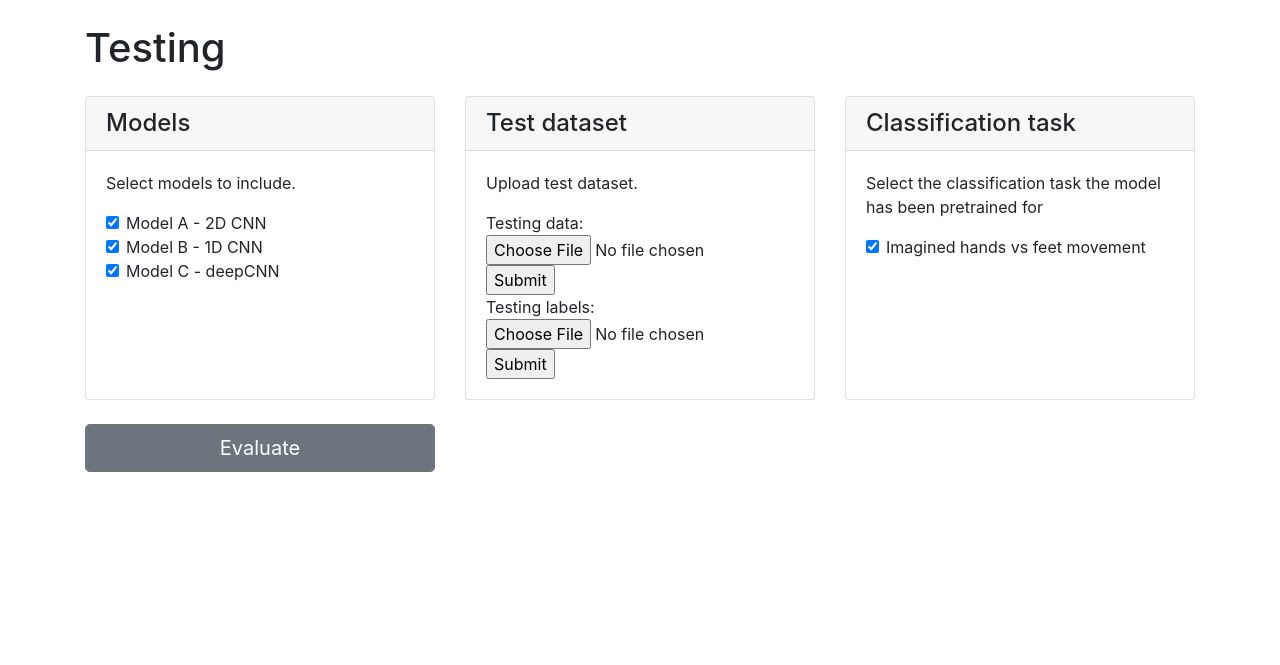
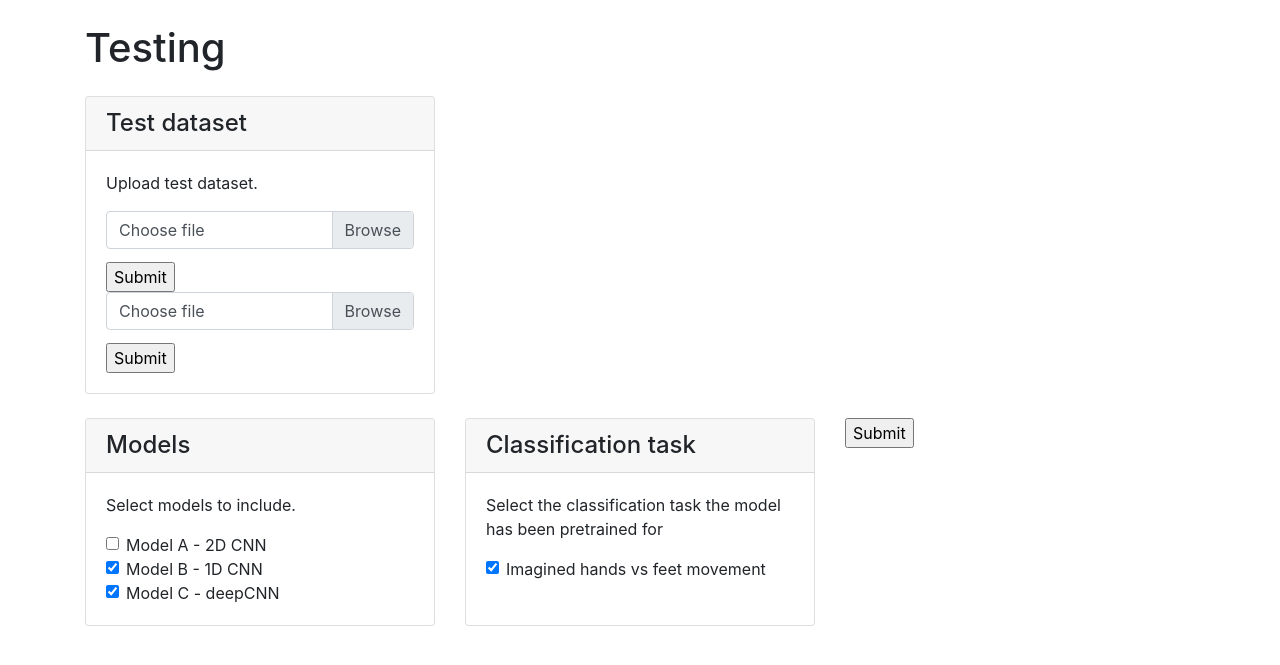
Before and after one commit to francescorubbo/DeepNePL, a Flask app: page /testing in a window 1280 px wide. Shown: the part 56-721 px from the top of the page. Run offline with Flask 2, Linux system fonts and the light colour scheme; some libraries are stand-ins or nearby versions.

Commit message:
at least it works

```diff
--- a/deepnepl/templates/testing.html
+++ b/deepnepl/templates/testing.html
@@ -53,32 +53,7 @@
       <h1 class="my-4">Testing</h1>
 
       <div class="row">
-	<div class="col-lg-4 mb-4">
-	  <div class="card h-100">
-	    <h4 class="card-header">Models</h4>
-	    <div class="card-body">
-	      <p class="card-text">Select models to include.</p>
-	      <div class="form-check">
-		<input class="form-check-input" type="checkbox" value="" id="defaultCheck1" checked>
-		<label class="form-check-label" for="defaultCheck1">
-		  Model A - 2D CNN
-		</label>
-	      </div>
-	      <div class="form-check">
-		<input class="form-check-input" type="checkbox" value="" id="defaultCheck2" checked>
-		<label class="form-check-label" for="defaultCheck2">
-		  Model B - 1D CNN
-		</label>
-	      </div>
-	      <div class="form-check">
-		<input class="form-check-input" type="checkbox" value="" id="defaultCheck2" checked>
-		<label class="form-check-label" for="defaultCheck2">
-		  Model C - deepCNN
-		</label>
-	      </div>
-	    </div>
-	  </div>
-	</div>
+
 	<div class="col-lg-4 mb-4">
 	  <div class="card h-100">
 	    <h4 class="card-header">Test dataset</h4>
@@ -87,16 +62,65 @@
 
 	      <form action = "/uploader/testing/test_X.npy" method = "POST"
 		    enctype = "multipart/form-data" id="testdata">
-		Testing data: <input type = "file" name = "file" />
+		<div class="custom-file">
+		  Data: <input type = "file" class="custom-file-input" id="customFile" name = "file" />
+		  <label class="custom-file-label" for="customFile">Choose file</label>
+		</div>
 		<input type = "submit"/>
 	      </form>
 	      <form action = "/uploader/testing/test_y.npy" method = "POST"
 		    enctype = "multipart/form-data" id="testdata">
-		Testing labels: <input type = "file" name = "file" />
+		<div class="custom-file">
+		  Labels: <input type = "file" class="custom-file-input" id="customFile" name = "file" />
+		  <label class="custom-file-label" for="customFile">Choose file</label>
+		</div>
 		<input type = "submit"/>
 	      </form>
 
 	    </div>
+	  </div>
+	</div>
+
+	</div>
+
+
+      <form method="get" action="/output">
+
+      <div class="row">
+
+	  <div class="col-lg-4 mb-4">
+	    <div class="card h-100">
+	      <h4 class="card-header">Models</h4>
+	      <div class="card-body">
+		<p class="card-text">Select models to include.</p>
+
+		<div class="form-check">
+		  <input class="form-check-input" type="checkbox" value="Model A"
+			 name="models" id="Model A">
+		  <label class="form-check-label" for="Model A">
+		    Model A - 2D CNN
+		  </label>
+		</div>
+
+		<div class="form-check">
+		  <input class="form-check-input" type="checkbox" value="Model B"
+			 name="models" id="Model B" checked>
+		  <label class="form-check-label" for="Model B">
+		    Model B - 1D CNN
+		  </label>
+		</div>
+
+		<div class="form-check">
+		  <input class="form-check-input" type="checkbox" value="Model C"
+			 name="models" id="Model C" checked>
+		  <label class="form-check-label" for="Model C">
+		    Model C - deepCNN
+		  </label>
+		</div>
+
+	      </div>
+
+
 	    </div>
 	  </div>
 	  <div class="col-lg-4 mb-4">
@@ -113,14 +137,23 @@
 	      </div>
 	    </div>
 	  </div>
+
+	  <div class="col-lg-4 mb-4">
+	    <input  type="submit">
 	  </div>
 
+	</div>
+      </form>
+
 	<!-- Call to Action Section -->
-      <div class="row mb-4">
+<!--	<div class="row mb-4">
 	  <div class="col-md-4">
-	  <a class="btn btn-lg btn-secondary btn-block" href="/output">Evaluate</a>
+	    <input  type="submit">
 	  </div>
 	</div>
+      </form>
+-->
+
 
       <!-- Bootstrap core JavaScript
 	 ================================================== -->
```
Lines whose indentation alone changed are shown as unchanged.
